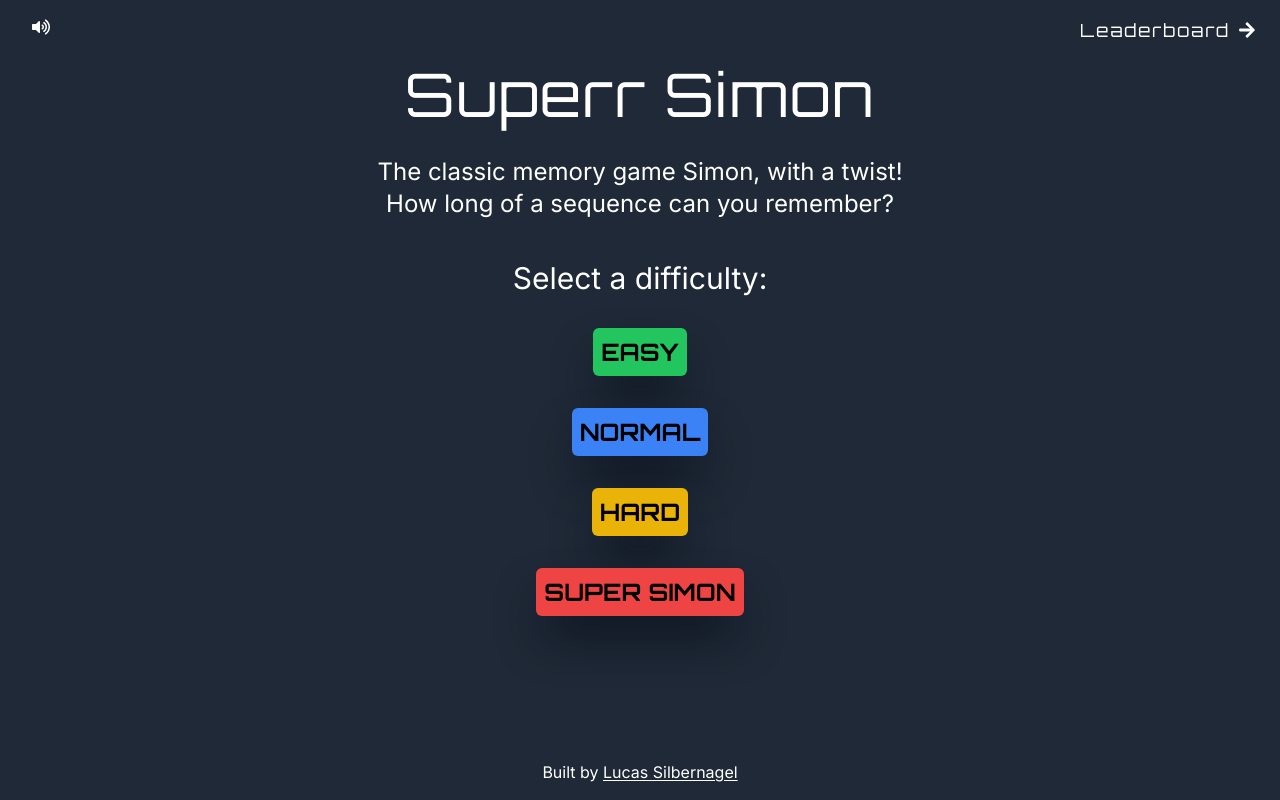
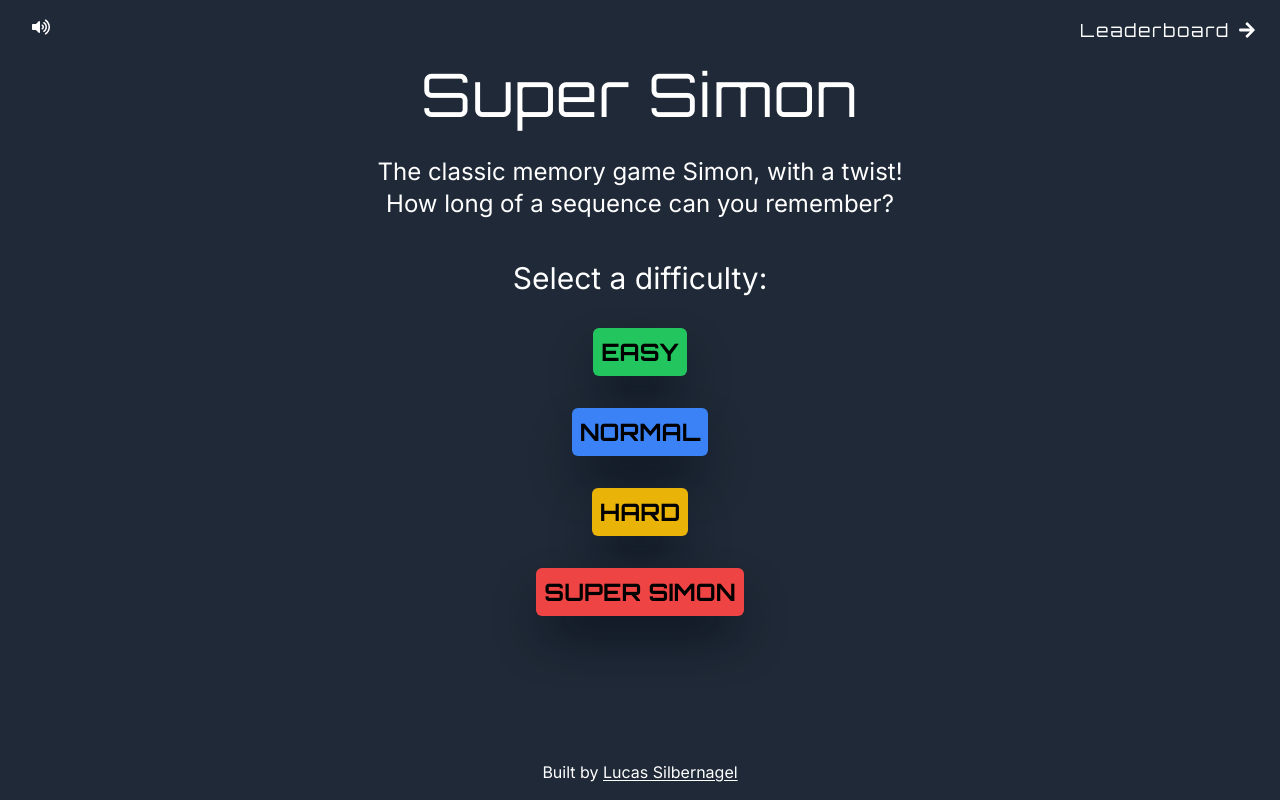
Before and after one commit to LucasSilbernagel/super-simon, a Next.js app: page / in a window 1280 px wide. Built offline with nearby package versions, Linux system fonts and the light colour scheme; no server answers; the database is empty.

Commit message:
testing action

```diff
--- a/app/components/Header/Header.tsx
+++ b/app/components/Header/Header.tsx
@@ -67,7 +67,7 @@ const Header = () => {
           <h1
             className={`text-4xl sm:text-6xl my-4 ${orbitron.className} tracking-wide`}
           >
-            Superr Simon
+            Super Simon
           </h1>
           <h2
             className="text-xl sm:text-2xl leading-relaxed mt-8 px-2 sm:px-0"
```
Also changed, not shown: 1 other file (tests, documents, lock files or other folders).
